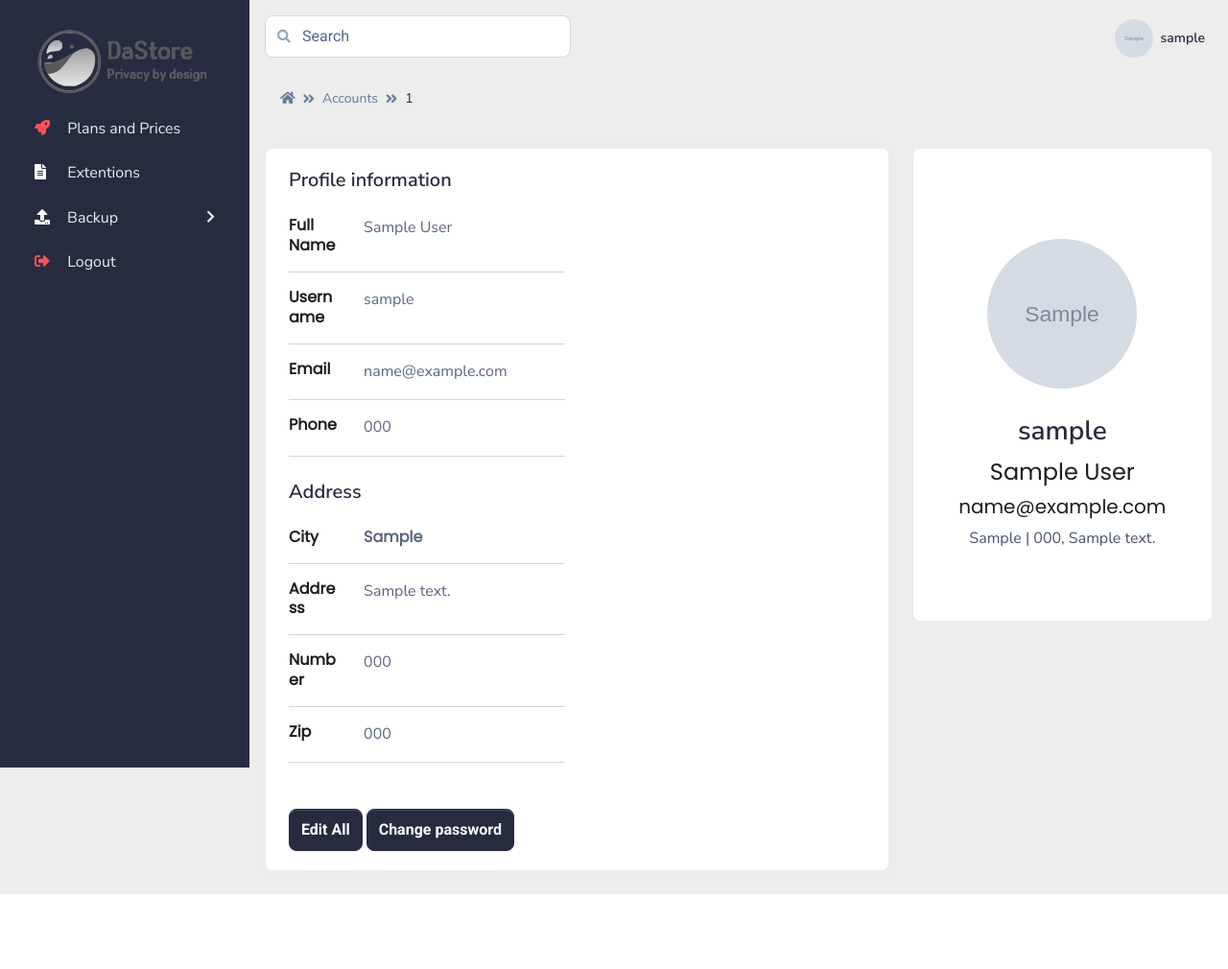
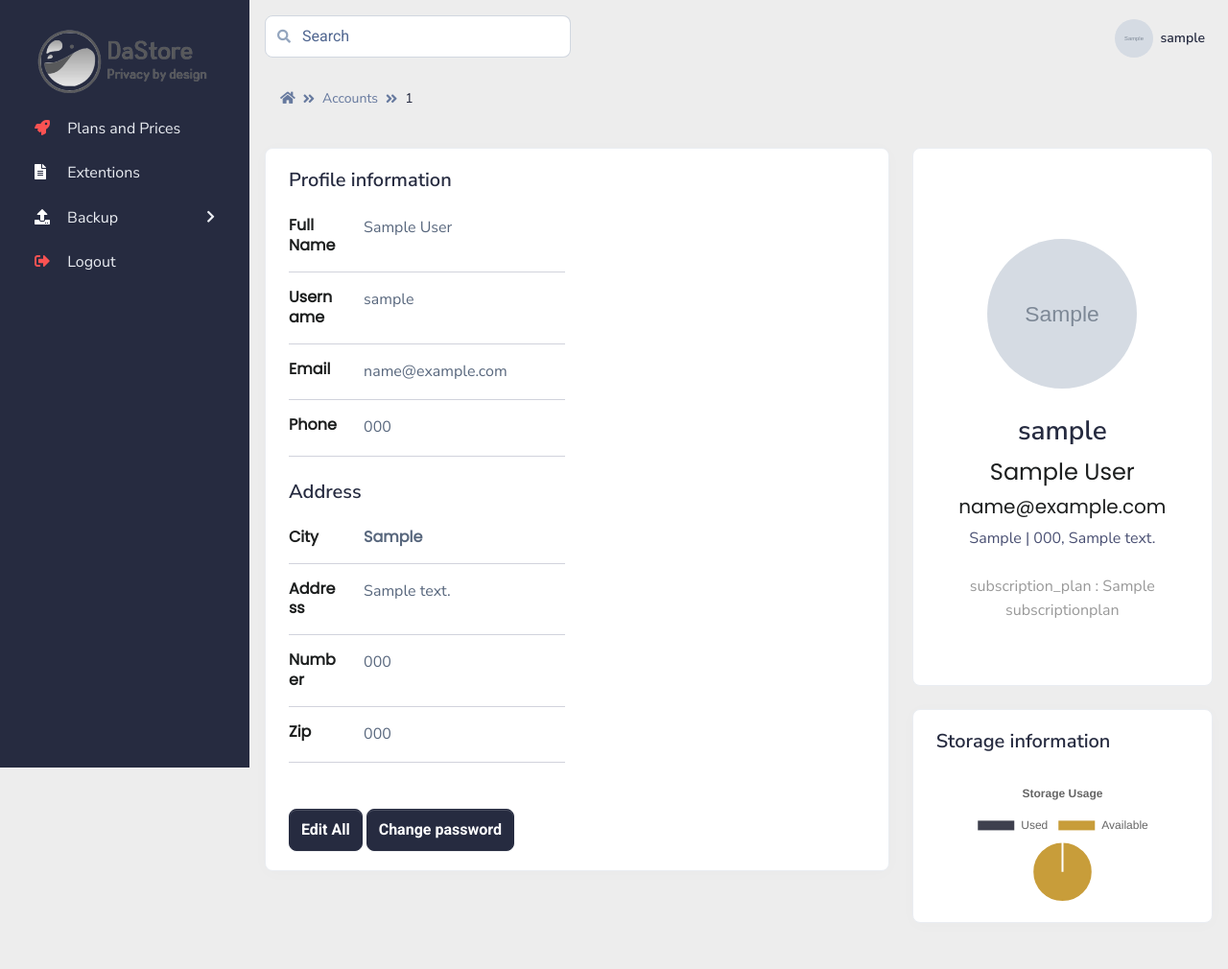
Before and after one commit to ibouzidi/dj_dastore, a Django app: page /accounts/1/ in a window 1280 px wide. Shown: the whole page at 96% size. Before the commit the page ends 932 px from the top, so only its background shows below. Run offline with Django 3.2, Linux system fonts and the light colour scheme; a user stored in the database is signed in; tables that the repository leaves empty hold one stand-in row (values such as "Sample post"); grey boxes marked "Sample" are stand-in pictures; some libraries are stand-ins or nearby versions.

Commit message:
added card in account to show storage information. added personal plan in account.

```diff
--- a/accounts/templates/accounts/account.html
+++ b/accounts/templates/accounts/account.html
@@ -118,11 +118,22 @@
                                     {{ email }}
                                 </h5>
                                 <p class="text-gray mb-4">{{ city|default:'' }} | {{ number }}, {{ address|default:'' }}</p>
+
+                                <p>subscription_plan : {{ subscription_plan }}</p>
                             </div>
                         </div>
                     </div>
+                            <div class="col-12 mb-4">
+                    <div class="card card-body bg-white border-light shadow-sm mb-4">
+                        <h2 class="h5 mb-4">Storage information</h2>
+                        <!-- Create a canvas element to display the chart -->
+                        <canvas id="storageUsageChart"></canvas>
+                    </div>
+            </div>
                 </div>
             </div>
+
+
         </div>
     </div>
     {#    <section class="user-profile">#}
--- a/accounts/views.py
+++ b/accounts/views.py
@@ -151,6 +151,7 @@ def account_view(request, *args, **kwargs):
         context['zip'] = account.zip
         context['email'] = account.email
         context['profile_image'] = account.profile_image
+        context['subscription_plan'] = account.subscription_plan
 
         is_self = True
         user = request.user
```
